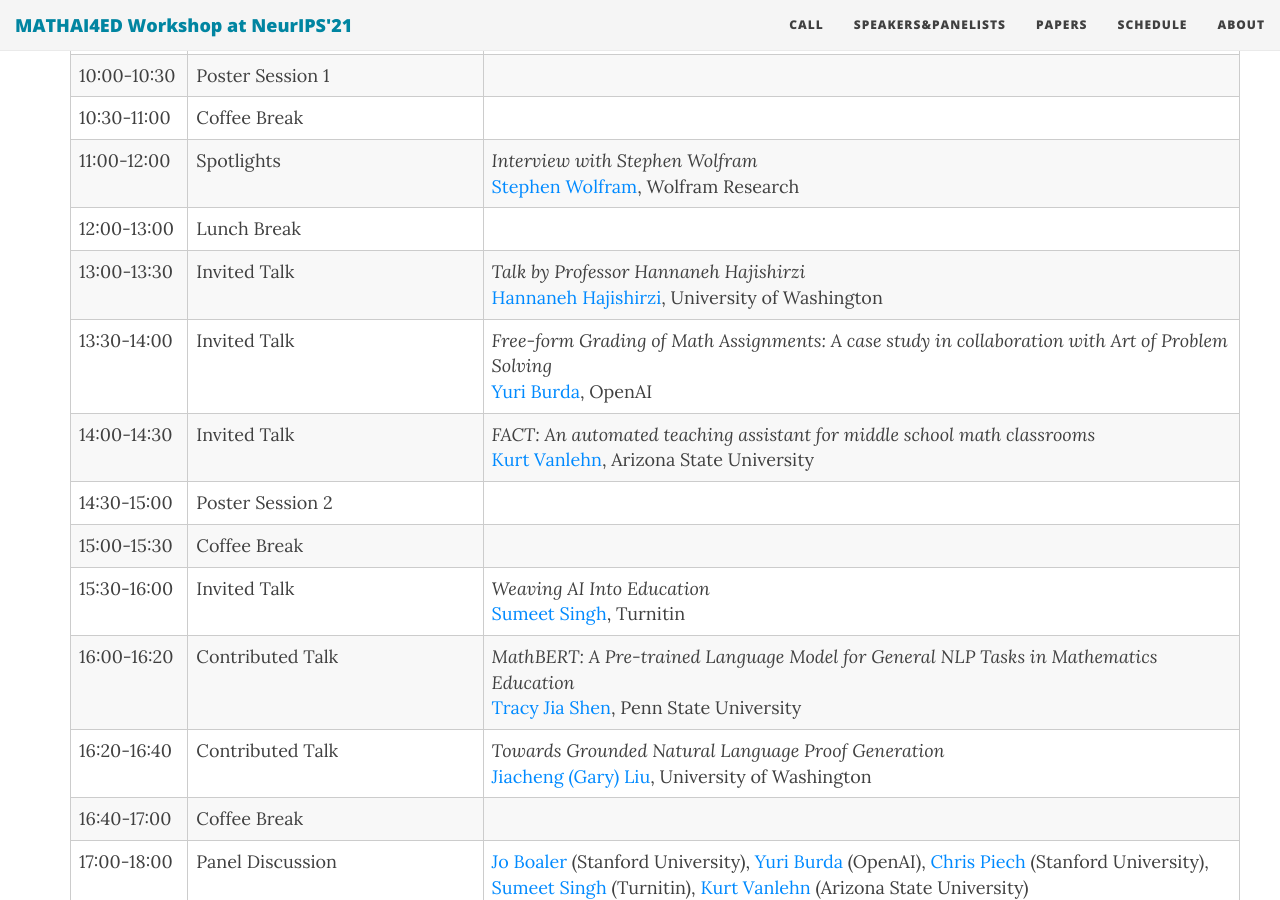
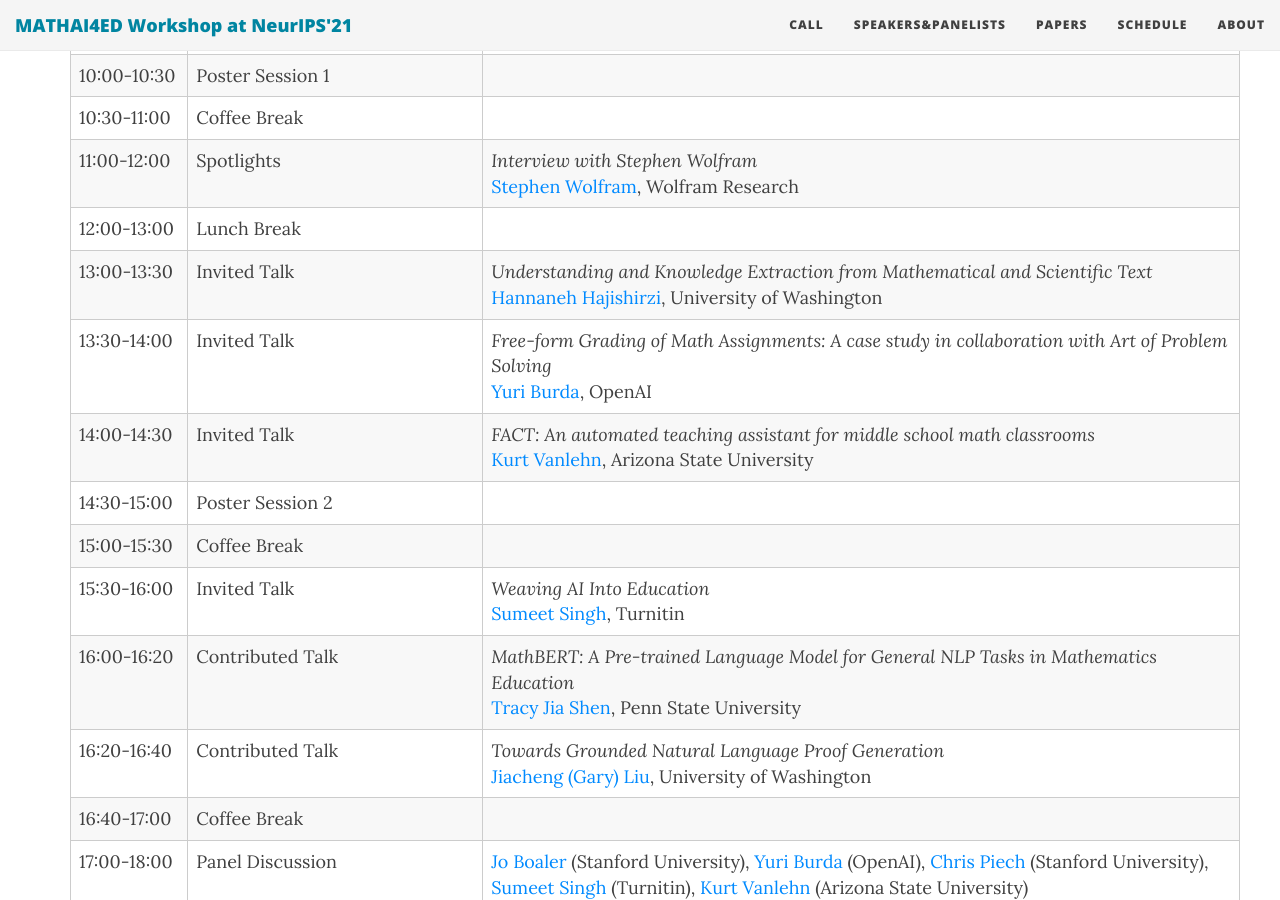
Before and after one commit to mathai4ed/mathai4ed.github.io, a Jekyll site: the page built from schedule.md, in a window 1280 px wide and 900 px high, scrolled down 621 px. Built offline with Jekyll 4.4.1, drawn with Linux system fonts in a browser that asks for light colours; nearby versions of some CDN libraries.

Commit message:
Update schedule.yml

```diff
--- a/_data/schedule.yml
+++ b/_data/schedule.yml
@@ -42,7 +42,7 @@ break2:
 
 hhajishirzi:
   event: "hhajishirzi"
-  title: "Talk by Professor Hannaneh Hajishirzi"
+  title: "Understanding and Knowledge Extraction from Mathematical and Scientific Text"
   start: "13:00-13:30"
   type: "Invited"
 
```
